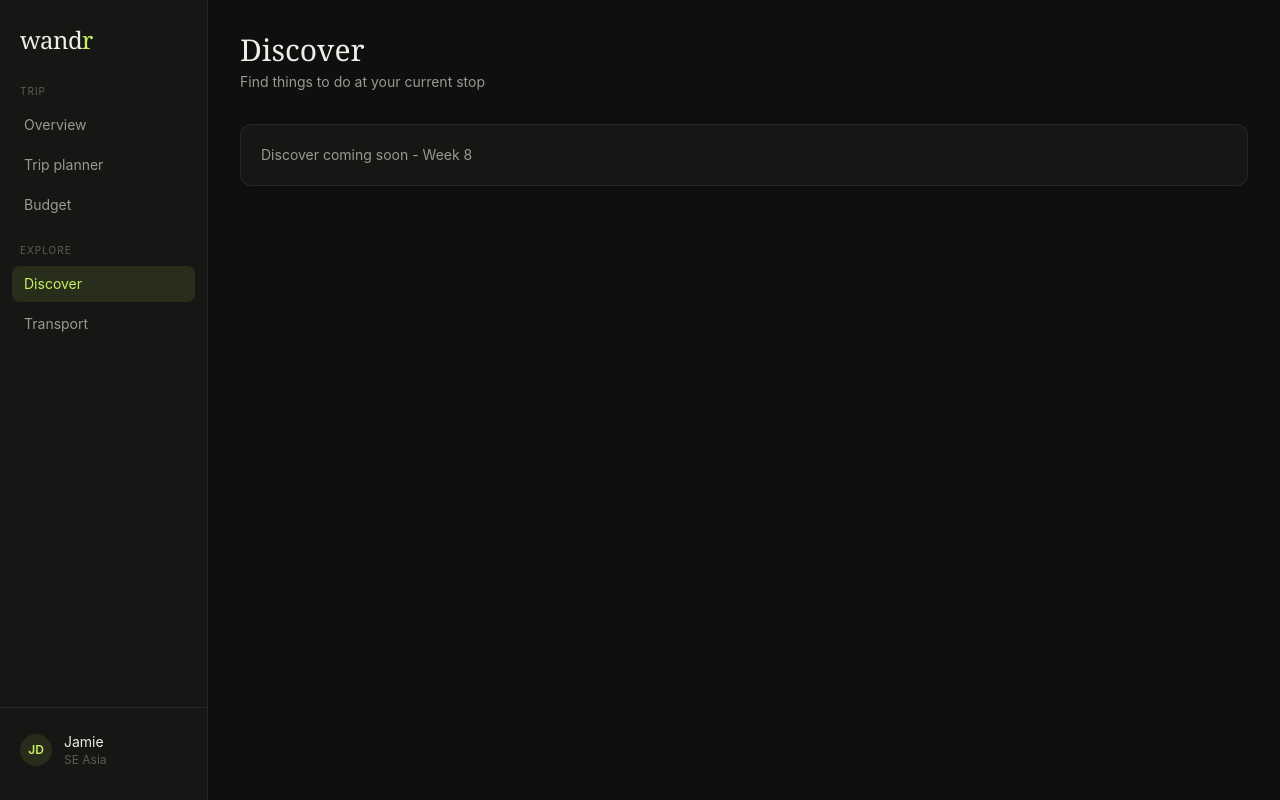
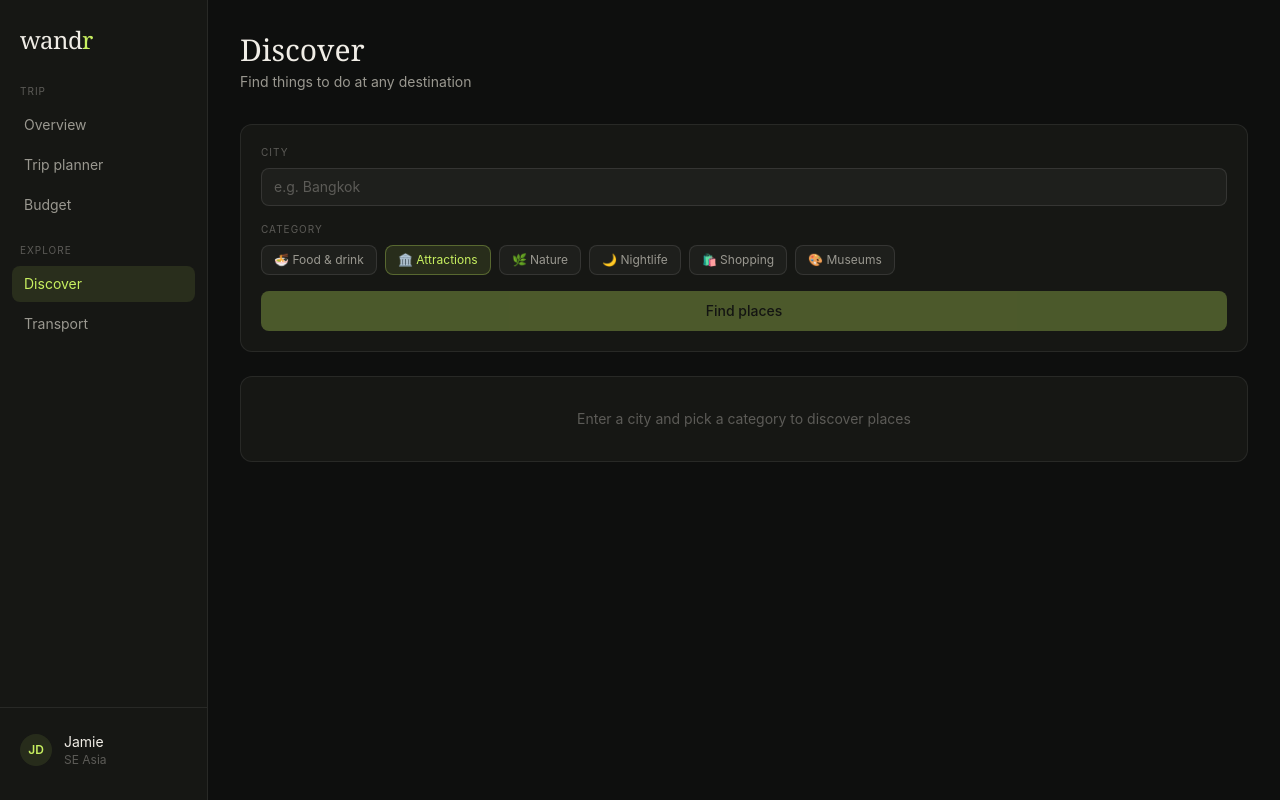
Before and after one commit to Louis-2000/wandr, a React (Vite) app: page / in a window 1280 px wide. Both pictures are taken after a click on the button "Discover". Built offline with nearby package versions, Linux system fonts and the light colour scheme.

Commit message:
switch to Places API classic endpoint

```diff
--- a/server.js
+++ b/server.js
@@ -12,19 +12,7 @@ app.get('/api/places', async (req, res) => {
 
   try {
     const response = await fetch(
-      'https://places.googleapis.com/v1/places:searchText',
-      {
-        method: 'POST',
-        headers: {
-          'Content-Type': 'application/json',
-          'X-Goog-Api-Key': process.env.GOOGLE_PLACES_KEY,
-          'X-Goog-FieldMask': 'places.displayName,places.formattedAddress,places.rating,places.priceLevel,places.types,places.googleMapsUri',
-        },
-        body: JSON.stringify({
-          textQuery: query,
-          maxResultCount: 12,
-        }),
-      }
+      `https://maps.googleapis.com/maps/api/place/textsearch/json?query=${encodeURIComponent(query)}&key=${process.env.GOOGLE_PLACES_KEY}`
     )
     const data = await response.json()
     res.json(data)
--- a/src/App.jsx
+++ b/src/App.jsx
@@ -4,6 +4,7 @@ import { useBudget } from './BudgetContext'
 import Planner from './Planner'
 import Budget from './Budget'
 import Transport from './Transport'
+import Discover from './Discover'
 
 export default function App() {
   const [activePage, setActivePage] = useState('overview')
@@ -169,16 +170,3 @@ function Overview() {
     </div>
   )
 }
-
-
-function Discover() {
-  return (
-    <div>
-      <h1 className="text-3xl font-serif mb-1">Discover</h1>
-      <p className="text-sm text-[#9a9890] mb-8">Find things to do at your current stop</p>
-      <div className="bg-[#161714] border border-white/8 rounded-xl p-5">
-        <p className="text-sm text-[#9a9890]">Discover coming soon - Week 8</p>
-      </div>
-    </div>
-  )
-}
--- /dev/null
+++ b/src/Discover.jsx
@@ -0,0 +1,186 @@
+import { useState } from 'react'
+import { useTrip } from './TripContext'
+
+const CATEGORIES = [
+  { id: 'restaurants', label: 'Food & drink', icon: '🍜' },
+  { id: 'tourist attractions', label: 'Attractions', icon: '🏛️' },
+  { id: 'nature parks', label: 'Nature', icon: '🌿' },
+  { id: 'nightlife', label: 'Nightlife', icon: '🌙' },
+  { id: 'shopping', label: 'Shopping', icon: '🛍️' },
+  { id: 'museums', label: 'Museums', icon: '🎨' },
+]
+
+const PRICE_LABELS = { 1: 'Free / cheap', 2: 'Mid-range', 3: 'Pricey', 4: 'Expensive' }
+
+const BACKEND_URL = 'http://humorous-luck-production.up.railway.app'
+
+export default function Discover() {
+  const { trip } = useTrip()
+  const [city, setCity]         = useState('')
+  const [category, setCategory] = useState('tourist attractions')
+  const [results, setResults]   = useState([])
+  const [loading, setLoading]   = useState(false)
+  const [error, setError]       = useState(null)
+  const [searched, setSearched] = useState(false)
+
+  async function handleSearch() {
+    if (!city) return
+    setLoading(true)
+    setError(null)
+    setResults([])
+    setSearched(true)
+
+    try {
+      const query = `${category} in ${city}`
+      const res = await fetch(`${BACKEND_URL}/api/places?query=${encodeURIComponent(query)}`)
+      const data = await res.json()
+
+      if (data.places) {
+        setResults(data.places)
+      } else {
+        setError('No results found — try a different city or category')
+      }
+    } catch (err) {
+      setError('Could not connect to server — make sure your backend is running')
+    } finally {
+      setLoading(false)
+    }
+  }
+
+  function handleStopFill(stop) {
+    setCity(stop.name.split(',')[0])
+    setSearched(false)
+    setResults([])
+  }
+
+  return (
+    <div>
+      <h1 className="text-3xl font-serif mb-1">Discover</h1>
+      <p className="text-sm text-[#9a9890] mb-8">Find things to do at any destination</p>
+
+      {/* QUICK FILL FROM STOPS */}
+      {trip.stops.length > 0 && (
+        <div className="bg-[#161714] border border-white/8 rounded-xl p-4 mb-6">
+          <div className="text-[10px] uppercase tracking-widest text-[#5c5b57] mb-3">Your stops</div>
+          <div className="flex flex-wrap gap-2">
+            {trip.stops.map(stop => (
+              <button
+                key={stop.id}
+                onClick={() => handleStopFill(stop)}
+                className="px-3 py-1.5 bg-[#1e1f1c] border border-white/10 rounded-lg text-xs text-[#9a9890] hover:border-[#c8f060]/30 hover:text-[#c8f060] transition-all"
+              >
+                {stop.name.split(',')[0]}
+              </button>
+            ))}
+          </div>
+        </div>
+      )}
+
+      {/* SEARCH */}
+      <div className="bg-[#161714] border border-white/8 rounded-xl p-5 mb-6">
+        <div className="mb-4">
+          <div className="text-[10px] uppercase tracking-widest text-[#5c5b57] mb-2">City</div>
+          <input
+            type="text"
+            placeholder="e.g. Bangkok"
+            value={city}
+            onChange={e => { setCity(e.target.value); setSearched(false) }}
+            onKeyDown={e => e.key === 'Enter' && handleSearch()}
+            className="w-full px-3 py-2 bg-[#1e1f1c] border border-white/10 rounded-lg text-sm text-[#f0ede6] placeholder-[#5c5b57] outline-none focus:border-[#c8f060]/50"
+          />
+        </div>
+
+        <div className="mb-4">
+          <div className="text-[10px] uppercase tracking-widest text-[#5c5b57] mb-2">Category</div>
+          <div className="flex flex-wrap gap-2">
+            {CATEGORIES.map(cat => (
+              <button
+                key={cat.id}
+                onClick={() => setCategory(cat.id)}
+                className={`px-3 py-1.5 rounded-lg text-xs transition-all border ${
+                  category === cat.id
+                    ? 'bg-[#c8f060]/10 border-[#c8f060]/30 text-[#c8f060]'
+                    : 'bg-[#1e1f1c] border-white/10 text-[#9a9890] hover:text-[#f0ede6]'
+                }`}
+              >
+                {cat.icon} {cat.label}
+              </button>
+            ))}
+          </div>
+        </div>
+
+        <button
+          onClick={handleSearch}
+          disabled={!city || loading}
+          className="w-full py-2.5 bg-[#c8f060] text-[#0e0f0e] rounded-lg text-sm font-medium hover:bg-[#a8d040] transition-colors disabled:opacity-30 disabled:cursor-not-allowed"
+        >
+          {loading ? 'Searching...' : 'Find places'}
+        </button>
+      </div>
+
+      {/* ERROR */}
+      {error && (
+        <div className="bg-[#161714] border border-[#ff6b5b]/20 rounded-xl p-4 mb-6">
+          <p className="text-sm text-[#ff6b5b]">{error}</p>
+        </div>
+      )}
+
+      {/* LOADING */}
+      {loading && (
+        <div className="bg-[#161714] border border-white/8 rounded-xl p-8 text-center mb-6">
+          <p className="text-sm text-[#5c5b57]">Finding places in {city}...</p>
+        </div>
+      )}
+
+      {/* RESULTS */}
+      {!loading && searched && results.length > 0 && (
+        <>
+          <div className="text-xs uppercase tracking-widest text-[#5c5b57] mb-3">
+            {results.length} places found in {city}
+          </div>
+          <div className="grid grid-cols-2 gap-3">
+            {results.map((place, i) => (
+              <a
+                key={i}
+                href={place.googleMapsUri}
+                target="_blank"
+                rel="noopener noreferrer"
+                className="bg-[#161714] border border-white/8 rounded-xl p-4 hover:border-white/16 transition-all group block"
+              >
+                <div className="flex items-start justify-between gap-2 mb-2">
+                  <div className="text-sm font-medium text-[#f0ede6] group-hover:text-[#c8f060] transition-colors leading-snug">
+                    {place.displayName?.text}
+                  </div>
+                  {place.rating && (
+                    <div className="flex items-center gap-1 flex-shrink-0">
+                      <span className="text-[#f4a535] text-xs">★</span>
+                      <span className="text-xs text-[#9a9890]">{place.rating}</span>
+                    </div>
+                  )}
+                </div>
+                {place.formattedAddress && (
+                  <div className="text-xs text-[#5c5b57] mb-2 line-clamp-1">{place.formattedAddress}</div>
+                )}
+                <div className="flex items-center justify-between">
+                  {place.priceLevel && (
+                    <span className="text-xs text-[#9a9890]">{PRICE_LABELS[place.priceLevel] || ''}</span>
+                  )}
+                  <span className="text-xs text-[#5c5b57] group-hover:text-[#c8f060] transition-colors ml-auto">
+                    View on Maps →
+                  </span>
+                </div>
+              </a>
+            ))}
+          </div>
+        </>
+      )}
+
+      {/* EMPTY STATE */}
+      {!loading && !searched && (
+        <div className="bg-[#161714] border border-white/8 rounded-xl p-8 text-center">
+          <p className="text-[#5c5b57] text-sm">Enter a city and pick a category to discover places</p>
+        </div>
+      )}
+    </div>
+  )
+}
```
